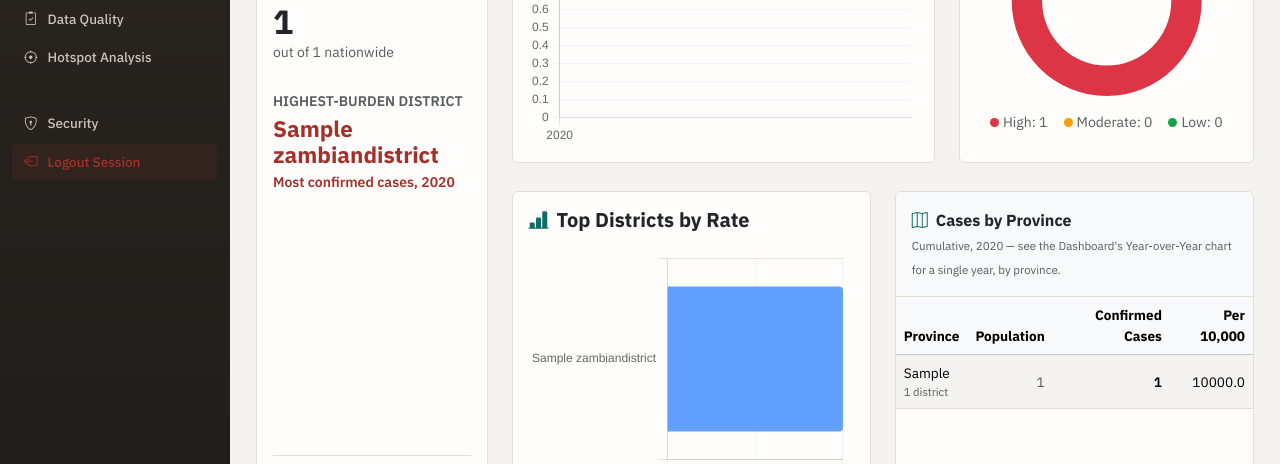
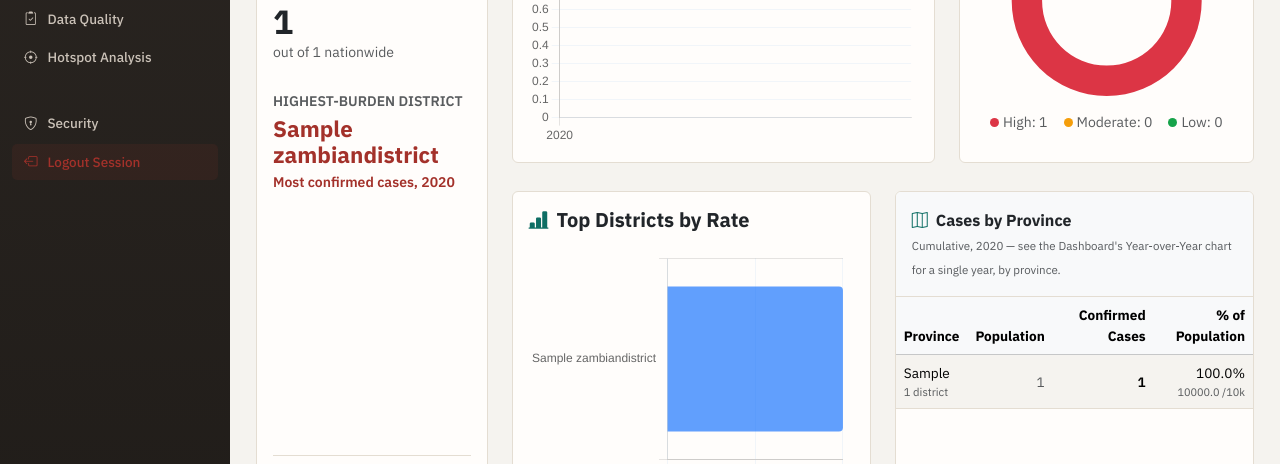
Before and after one commit to LadyStephania/Malaria-analytics-, a Django app: page /dashboard/ in a window 1280 px wide. Shown: the part 256-720 px from the top of the page. Run offline with Django 5.2, Linux system fonts and the light colour scheme; a user stored in the database is signed in; tables that the repository leaves empty hold one stand-in row (values such as "Sample post"); grey boxes are pictures that could not be loaded.

Commit message:
Cases by Province: show % of population instead of per-10,000
Per request - 431.5/385.3-style "per 10,000" figures converted to
plain percentages (4.31%/3.85%), consistent with the earlier switch
to "roughly 1 in N" on Decision Support: same rate, easier to read
without a unit conversion. The per-10,000 figure is kept as smaller
secondary text underneath, same pattern as the 1-in-N change, since
it's still a standard epi reporting unit some readers may expect.
Applied to both the Dashboard's cumulative province table and the
per-year province breakdown on /dashboard/year/<year>/.

Co-Authored-By: Claude Sonnet 5 <noreply@anthropic.com>

```diff
--- a/core_project/malaria/templates/dashboard.html
+++ b/core_project/malaria/templates/dashboard.html
@@ -131,7 +131,7 @@
                     <div class="table-responsive" style="max-height: 260px;">
                         <table class="table align-middle m-0" style="font-size: 0.85rem;">
                             <thead class="table-light">
-                                <tr><th>Province</th><th class="text-end">Population</th><th class="text-end">Confirmed Cases</th><th class="text-end">Per 10,000</th></tr>
+                                <tr><th>Province</th><th class="text-end">Population</th><th class="text-end">Confirmed Cases</th><th class="text-end">% of Population</th></tr>
                             </thead>
                             <tbody>
                                 {% for row in province_rollup %}
@@ -139,7 +139,9 @@
                                     <td>{{ row.district__province }}<span class="text-muted d-block" style="font-size:0.7rem;">{{ row.districts }} district{{ row.districts|pluralize }}</span></td>
                                     <td class="text-end text-muted">{% if row.population %}{{ row.population|floatformat:0 }}{% else %}&mdash;{% endif %}</td>
                                     <td class="text-end fw-semibold">{{ row.cases }}</td>
-                                    <td class="text-end">{% if row.incidence_per_10k is not None %}{{ row.incidence_per_10k }}{% else %}&mdash;{% endif %}</td>
+                                    <td class="text-end">
+                                        {% if row.incidence_pct is not None %}{{ row.incidence_pct }}%<span class="text-muted d-block" style="font-size:0.68rem;">{{ row.incidence_per_10k }} /10k</span>{% else %}&mdash;{% endif %}
+                                    </td>
                                 </tr>
                                 {% endfor %}
                             </tbody>
--- a/core_project/malaria/templates/year_breakdown.html
+++ b/core_project/malaria/templates/year_breakdown.html
@@ -47,7 +47,7 @@
     <div class="table-responsive">
         <table class="table align-middle m-0" style="font-size: 0.88rem;">
             <thead class="table-light">
-                <tr><th>Province</th><th class="text-end">Population</th><th class="text-end">Confirmed Cases ({{ year }})</th><th class="text-end">Per 10,000</th></tr>
+                <tr><th>Province</th><th class="text-end">Population</th><th class="text-end">Confirmed Cases ({{ year }})</th><th class="text-end">% of Population</th></tr>
             </thead>
             <tbody>
                 {% for row in province_rows %}
@@ -55,7 +55,9 @@
                     <td>{{ row.district__province }}<span class="text-muted d-block" style="font-size:0.7rem;">{{ row.districts }} district{{ row.districts|pluralize }}</span></td>
                     <td class="text-end text-muted">{% if row.population %}{{ row.population|floatformat:0 }}{% else %}&mdash;{% endif %}</td>
                     <td class="text-end fw-semibold">{{ row.cases }}</td>
-                    <td class="text-end">{% if row.incidence_per_10k is not None %}{{ row.incidence_per_10k }}{% else %}&mdash;{% endif %}</td>
+                    <td class="text-end">
+                        {% if row.incidence_pct is not None %}{{ row.incidence_pct }}%<span class="text-muted d-block" style="font-size:0.68rem;">{{ row.incidence_per_10k }} /10k</span>{% else %}&mdash;{% endif %}
+                    </td>
                 </tr>
                 {% endfor %}
             </tbody>
--- a/core_project/malaria/views.py
+++ b/core_project/malaria/views.py
@@ -586,6 +586,7 @@ def dashboard_view(request):
         pop = province_populations.get(row['district__province'], 0)
         row['population'] = pop
         row['incidence_per_10k'] = round(row['cases'] / pop * 10000, 1) if pop else None
+        row['incidence_pct'] = round(row['cases'] / pop * 100, 2) if pop else None
 
     # Top 8 districts by the same rank the hotspot list uses, for a compact bar
     # chart alongside it.
@@ -671,6 +672,7 @@ def year_breakdown_view(request, year):
         pop = province_populations.get(row['district__province'], 0)
         row['population'] = pop
         row['incidence_per_10k'] = round(row['cases'] / pop * 10000, 1) if pop else None
+        row['incidence_pct'] = round(row['cases'] / pop * 100, 2) if pop else None
 
     context = {
         'year': year,
```
